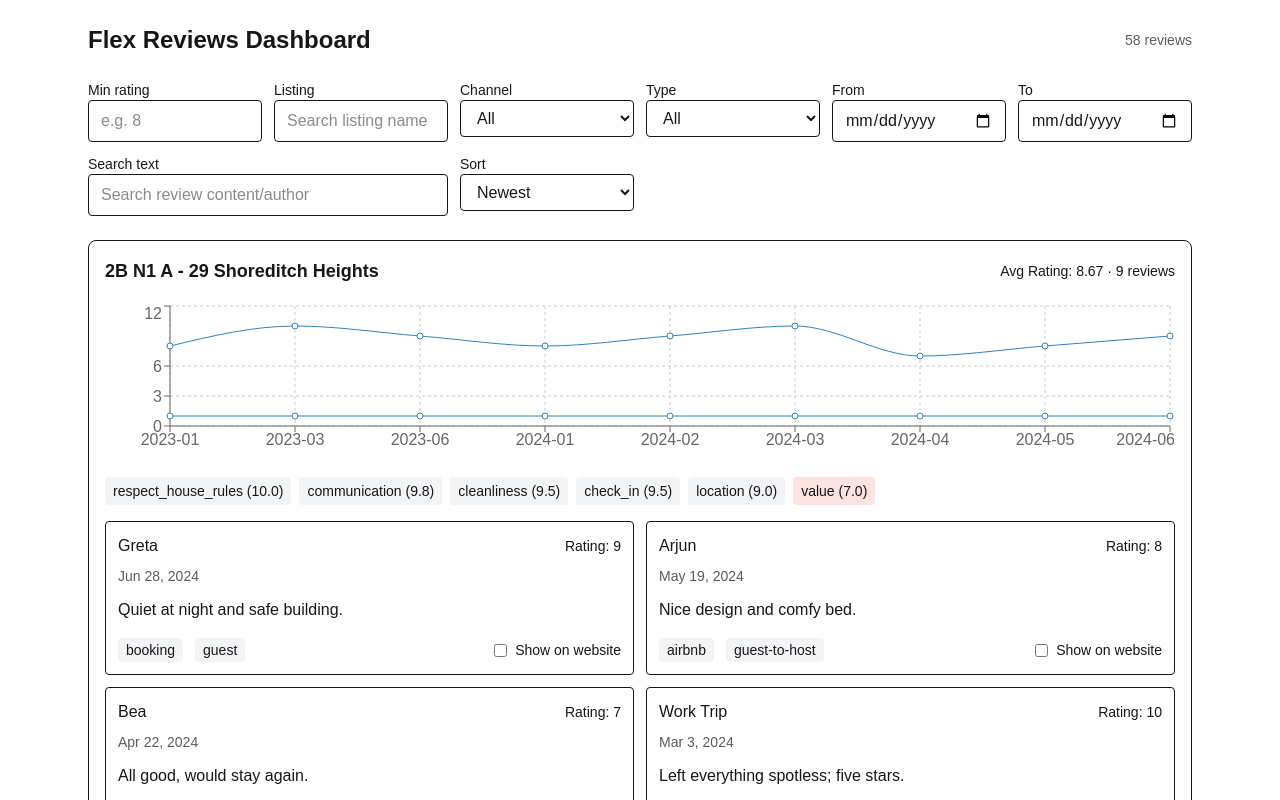
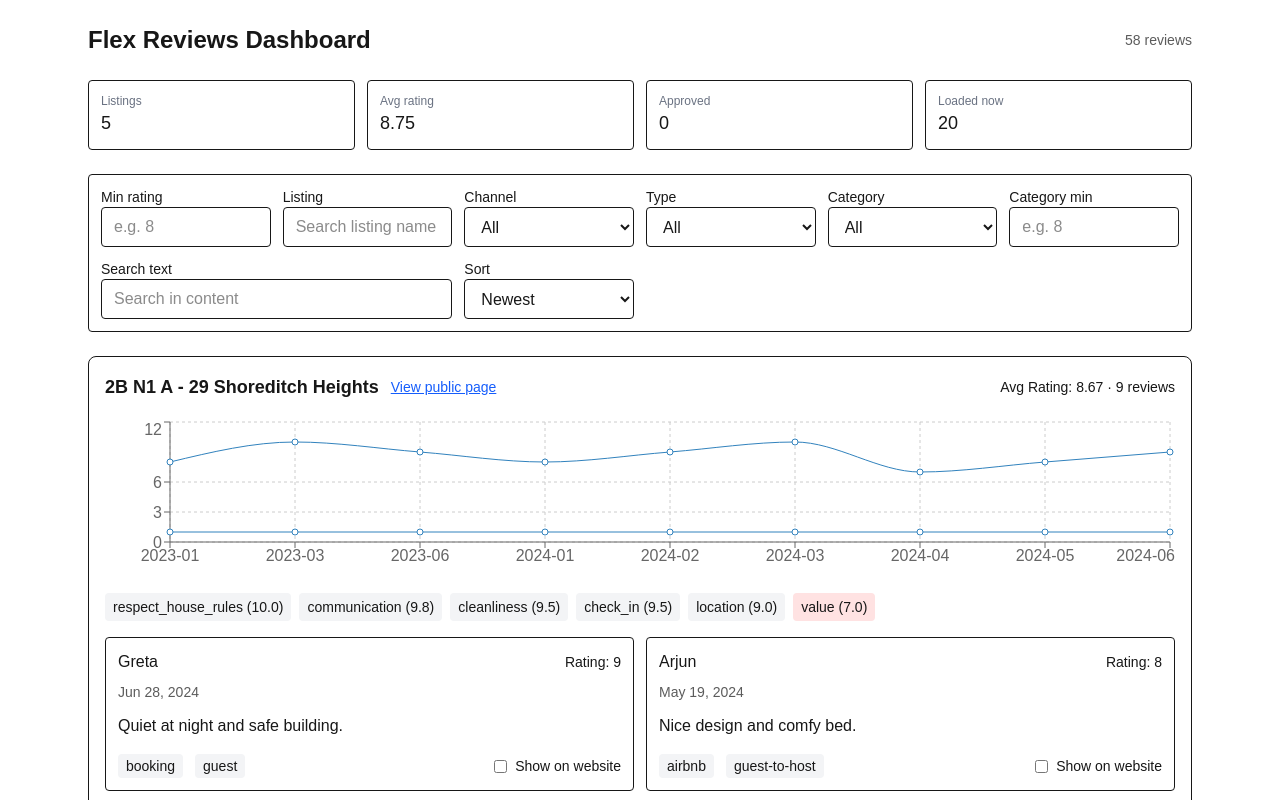
Before and after one commit to nshalitha7/flex-dashboard, a Next.js app: page /dashboard in a window 1280 px wide. Shown: the top 800 px of the page. Built offline with nearby package versions, Linux system fonts and the light colour scheme.

Commit message:
feat: add category filter, load approvals from persistence filestore

```diff
--- a/src/app/api/approvals/route.ts
+++ b/src/app/api/approvals/route.ts
@@ -5,8 +5,9 @@ import type { ApprovalRecord } from '@/domain/reviews/types';
 export async function GET(req: NextRequest) {
   const store = await approvalsStore();
   const { searchParams } = new URL(req.url);
-  const listingId = Number(searchParams.get('listingId'));
-  if (Number.isFinite(listingId)) {
+  const listingIdParam = searchParams.get('listingId');
+  const listingId = Number(listingIdParam);
+  if (listingIdParam != null && listingIdParam != '' && Number.isFinite(listingId)) {
     const list = await store.listByListing(listingId);
     return NextResponse.json({ status: 'success', result: list });
   }
--- a/src/app/api/reviews/hostaway/route.ts
+++ b/src/app/api/reviews/hostaway/route.ts
@@ -11,6 +11,9 @@ export async function GET(req: Request) {
   try {
     const { searchParams } = new URL(req.url);
     const listingIdQ = numU(searchParams.get('listingId'));
+    const category = strU(searchParams.get('category'));
+    const categoryMin = numU(searchParams.get('categoryMin'));
+
     const q = {
       minRating: numU(searchParams.get('minRating')),
       channel: strU(searchParams.get('channel')),
@@ -29,14 +32,23 @@ export async function GET(req: Request) {
     if (listingIdQ != null) {
       filtered = filtered.filter((r) => (r.listingId ? Number(r.listingId) : NaN) === listingIdQ);
     }
+    if (category) {
+      filtered = filtered.filter((r) =>
+        (r.categories ?? []).some(
+          (c) =>
+            c.category === category &&
+            (categoryMin == null || (typeof c.rating === 'number' && c.rating >= categoryMin)),
+        ),
+      );
+    }
 
     const sorted = sortReviews(filtered, sort);
     const { slice, total, page: p, perPage: pp } = paginate(sorted, page, perPage);
 
     return Response.json({
       status: 'success',
-      count: slice.length, // total after filters (before pagination)
-      total, // total filtered items (for convenience)
+      count: slice.length, // // items in this page
+      total, // all items after filters
       page: p,
       perPage: pp,
       result: slice,
--- a/src/app/dashboard/page.tsx
+++ b/src/app/dashboard/page.tsx
@@ -1,12 +1,12 @@
 'use client';
 
+import useSWR from 'swr';
 import useSWRInfinite from 'swr/infinite';
 import { useEffect, useMemo, useState } from 'react';
 import { fetchJSON } from '@/lib/fetcher';
 import type { NormalizedReview, SortKey, ReviewType } from '@/domain/reviews';
 import DashboardFilters, { Filters } from '@/components/DashboardFilters';
 import ListingGroup from '@/components/ListingGroup';
-import { loadApprovals, toggleApproval, type ApprovalsMap } from '@/lib/storage';
 
 type ApiResponse = {
   status: 'success' | 'error';
@@ -15,8 +15,20 @@ type ApiResponse = {
   page: number;
   perPage: number;
   result: NormalizedReview[];
-  total?: number; // items across all pages
+  total?: number; // items across all pages (after filters)
 };
+
+type ApprovalRecord = {
+  listingId: number;
+  reviewId: string | number;
+  approved: boolean;
+  approvedAt: string;
+};
+
+// approvals map is keyed by `${listingId}:${reviewId}`
+type ApprovalsMap = Record<string, boolean>;
+const keyOf = (listingId: number | string | null | undefined, reviewId: string | number) =>
+  `${listingId ?? ''}:${reviewId}`;
 
 function buildQueryBase(f: Filters) {
   const params = new URLSearchParams();
@@ -28,6 +40,9 @@ function buildQueryBase(f: Filters) {
   if (f.to) params.set('to', f.to);
   if (f.search) params.set('search', f.search);
   if (f.sort) params.set('sort', f.sort);
+  if (f.category) params.set('category', f.category);
+  if (f.categoryMin !== '' && f.categoryMin != null)
+    params.set('categoryMin', String(f.categoryMin));
   return params.toString();
 }
 
@@ -41,18 +56,30 @@ export default function DashboardPage() {
     to: '',
     search: '',
     sort: 'newest' as SortKey,
+    category: '',
+    categoryMin: '',
   });
+
+  // load approvals
+  const { data: approvalsRes } = useSWR<{ status: 'success'; result: ApprovalRecord[] }>(
+    '/api/approvals',
+    fetchJSON,
+  );
 
   const [approvals, setApprovals] = useState<ApprovalsMap>({});
   useEffect(() => {
-    setApprovals(loadApprovals());
-  }, []);
+    if (!approvalsRes?.result) return;
+    const m: ApprovalsMap = {};
+    for (const a of approvalsRes.result) {
+      m[keyOf(a.listingId, a.reviewId)] = !!a.approved;
+    }
+    setApprovals(m);
+  }, [approvalsRes]);
 
   const base = buildQueryBase(filters);
   const perPage = 20;
 
   const getKey = (pageIndex: number, previousPageData: ApiResponse | null) => {
-    // if previous page had fewer than perPage items, we've reached the end
     if (previousPageData && previousPageData.result.length < perPage) return null;
     const page = pageIndex + 1;
     return `/api/reviews/hostaway?${base}&page=${page}&perPage=${perPage}`;
@@ -64,12 +91,14 @@ export default function DashboardPage() {
     {
       revalidateFirstPage: true,
       keepPreviousData: true,
+      revalidateOnFocus: false,
+      dedupingInterval: 3000,
     },
   );
 
   const flat: NormalizedReview[] = useMemo(() => (data ?? []).flatMap((d) => d.result), [data]);
 
-  // build listing groups from the reviews fetched so far
+  // build listing groups
   const grouped = useMemo(() => {
     const map = new Map<string, { listingId: string | number | null; items: NormalizedReview[] }>();
     for (const r of flat) {
@@ -77,7 +106,6 @@ export default function DashboardPage() {
       if (!map.has(key)) map.set(key, { listingId: r.listingId ?? null, items: [] });
       map.get(key)!.items.push(r);
     }
-    // sort by listing name
     return [...map.entries()]
       .sort((a, b) => a[0].localeCompare(b[0]))
       .map(([listing, obj]) => ({ listing, listingId: obj.listingId, reviews: obj.items }));
@@ -87,7 +115,16 @@ export default function DashboardPage() {
   const last = data?.[data?.length - 1];
   const isEnd = !!last && last.result.length < perPage;
 
-  const onToggle = (id: string) => setApprovals((curr) => toggleApproval(curr, id));
+  const onToggle = (compositeKey: string) =>
+    setApprovals((curr) => ({ ...curr, [compositeKey]: !curr[compositeKey] }));
+
+  // KPI bar
+  const uniqueListings = grouped.length;
+  const rated = flat.filter((r) => typeof r.rating === 'number');
+  const overallAvg = rated.length
+    ? (rated.reduce((s, r) => s + (r.rating as number), 0) / rated.length).toFixed(2)
+    : '–';
+  const approvedCount = Object.values(approvals).filter(Boolean).length;
 
   return (
     <main className="p-6 max-w-6xl mx-auto space-y-6">
@@ -102,6 +139,27 @@ export default function DashboardPage() {
         </div>
       </header>
 
+      {/* KPI bar */}
+      <section className="grid grid-cols-2 md:grid-cols-4 gap-3">
+        <div className="border rounded p-3">
+          <div className="text-xs text-gray-500">Listings</div>
+          <div className="text-lg font-medium">{uniqueListings}</div>
+        </div>
+        <div className="border rounded p-3">
+          <div className="text-xs text-gray-500">Avg rating</div>
+          <div className="text-lg font-medium">{overallAvg}</div>
+        </div>
+        <div className="border rounded p-3">
+          <div className="text-xs text-gray-500">Approved</div>
+          <div className="text-lg font-medium">{approvedCount}</div>
+        </div>
+        <div className="border rounded p-3">
+          <div className="text-xs text-gray-500">Loaded now</div>
+          <div className="text-lg font-medium">{flat.length}</div>
+        </div>
+      </section>
+
+      <div className="top-4 z-10 border rounded p-3">
         <DashboardFilters
           value={filters}
           onChange={(next) => {
@@ -109,6 +167,7 @@ export default function DashboardPage() {
             setFilters(next);
           }}
         />
+      </div>
 
       {error && (
         <div className="border border-red-200 bg-red-50 text-red-700 rounded p-3">
@@ -134,7 +193,6 @@ export default function DashboardPage() {
         />
       ))}
 
-      {/* Load more */}
       {flat.length > 0 && (
         <div className="flex items-center justify-center pt-2">
           <button
--- a/src/components/DashboardFilters.tsx
+++ b/src/components/DashboardFilters.tsx
@@ -12,6 +12,8 @@ export type Filters = {
   to: string;
   search: string;
   sort: SortKey;
+  category: string;
+  categoryMin: number | '';
 };
 
 type Props = {
@@ -19,12 +21,24 @@ type Props = {
   onChange: (next: Filters) => void;
 };
 
+const CATEGORIES = [
+  '',
+  'cleanliness',
+  'communication',
+  'respect_house_rules',
+  'check_in',
+  'location',
+  'value',
+];
+
 export default function DashboardFilters({ value, onChange }: Props) {
   const id = useId();
   const set = <K extends keyof Filters>(k: K, v: Filters[K]) => onChange({ ...value, [k]: v });
 
+  const ctl = 'border rounded px-3 h-10';
+
   return (
-    <div className="grid md:grid-cols-3 lg:grid-cols-6 gap-3">
+    <div className="grid items-end md:grid-cols-3 lg:grid-cols-6 gap-3">
       <div className="flex flex-col">
         <label htmlFor={`${id}-min`} className="text-sm">
           Min rating
@@ -36,7 +50,7 @@ export default function DashboardFilters({ value, onChange }: Props) {
           max={10}
           value={value.minRating}
           onChange={(e) => set('minRating', e.target.value === '' ? '' : Number(e.target.value))}
-          className="border rounded px-3 py-2"
+          className={ctl}
           placeholder="e.g. 8"
         />
       </div>
@@ -49,7 +63,7 @@ export default function DashboardFilters({ value, onChange }: Props) {
           id={`${id}-listing`}
           value={value.listingName}
           onChange={(e) => set('listingName', e.target.value)}
-          className="border rounded px-3 py-2"
+          className={ctl}
           placeholder="Search listing name"
         />
       </div>
@@ -62,7 +76,7 @@ export default function DashboardFilters({ value, onChange }: Props) {
           id={`${id}-channel`}
           value={value.channel}
           onChange={(e) => set('channel', e.target.value)}
-          className="border rounded px-3 py-2"
+          className={ctl}
         >
           <option value="">All</option>
           <option value="hostaway">Hostaway</option>
@@ -80,7 +94,7 @@ export default function DashboardFilters({ value, onChange }: Props) {
           id={`${id}-type`}
           value={value.type}
           onChange={(e) => set('type', e.target.value as Filters['type'])}
-          className="border rounded px-3 py-2"
+          className={ctl}
         >
           <option value="">All</option>
           <option value="guest">guest</option>
@@ -90,28 +104,36 @@ export default function DashboardFilters({ value, onChange }: Props) {
       </div>
 
       <div className="flex flex-col">
-        <label htmlFor={`${id}-from`} className="text-sm">
-          From
+        <label htmlFor={`${id}-cat`} className="text-sm">
+          Category
         </label>
-        <input
-          id={`${id}-from`}
-          type="date"
-          value={value.from}
-          onChange={(e) => set('from', e.target.value)}
-          className="border rounded px-3 py-2"
-        />
+        <select
+          id={`${id}-cat`}
+          value={value.category}
+          onChange={(e) => set('category', e.target.value)}
+          className={ctl}
+        >
+          {CATEGORIES.map((c) => (
+            <option key={c || 'all'} value={c}>
+              {c || 'All'}
+            </option>
+          ))}
+        </select>
       </div>
 
       <div className="flex flex-col">
-        <label htmlFor={`${id}-to`} className="text-sm">
-          To
+        <label htmlFor={`${id}-catmin`} className="text-sm">
+          Category min
         </label>
         <input
-          id={`${id}-to`}
-          type="date"
-          value={value.to}
-          onChange={(e) => set('to', e.target.value)}
-          className="border rounded px-3 py-2"
+          id={`${id}-catmin`}
+          type="number"
+          min={0}
+          max={10}
+          value={value.categoryMin}
+          onChange={(e) => set('categoryMin', e.target.value === '' ? '' : Number(e.target.value))}
+          className={ctl}
+          placeholder="e.g. 8"
         />
       </div>
 
@@ -123,8 +145,8 @@ export default function DashboardFilters({ value, onChange }: Props) {
           id={`${id}-search`}
           value={value.search}
           onChange={(e) => set('search', e.target.value)}
-          className="border rounded px-3 py-2 w-full"
-          placeholder="Search review content/author"
+          className={`${ctl} w-full`}
+          placeholder="Search in content"
         />
       </div>
 
@@ -136,7 +158,7 @@ export default function DashboardFilters({ value, onChange }: Props) {
           id={`${id}-sort`}
           value={value.sort}
           onChange={(e) => set('sort', e.target.value as SortKey)}
-          className="border rounded px-3 py-2"
+          className={ctl}
         >
           <option value="newest">Newest</option>
           <option value="oldest">Oldest</option>
--- a/src/components/ListingGroup.tsx
+++ b/src/components/ListingGroup.tsx
@@ -1,17 +1,21 @@
 'use client';
 
+import { useState } from 'react';
+import Link from 'next/link';
 import type { NormalizedReview } from '@/domain/reviews';
 import TrendChart from './TrendChart';
+import { bucketByMonth } from '@/domain/reviews';
 import ReviewCard from './ReviewCard';
-import { bucketByMonth } from '@/domain/reviews';
-import { useState } from 'react';
 
 type Props = {
   listing: string;
   reviews: NormalizedReview[];
-  approvals: Record<string, boolean>;
-  onToggle: (id: string) => void;
+  approvals: Record<string, boolean>; // composite keyed map
+  onToggle: (compositeKey: string) => void; // composite key toggler
 };
+
+const keyOf = (listingId: number | string | null | undefined, reviewId: string | number) =>
+  `${listingId ?? ''}:${reviewId}`;
 
 function avg(nums: (number | null | undefined)[]) {
   const vals = nums.filter((x): x is number => typeof x === 'number');
@@ -34,21 +38,29 @@ function categoryAverages(reviews: NormalizedReview[]) {
 }
 
 export default function ListingGroup({ listing, reviews, approvals, onToggle }: Props) {
-  const average = avg(reviews.map((r) => r.rating)) ?? 0;
+  const average = (avg(reviews.map((r) => r.rating)) ?? 0).toFixed(2);
   const monthly = bucketByMonth(reviews);
   const categories = categoryAverages(reviews)
     .sort((a, b) => (b.avg ?? 0) - (a.avg ?? 0))
     .slice(0, 6);
+
   const [showAll, setShowAll] = useState(false);
   const visible = showAll ? reviews : reviews.slice(0, 4);
+  const listingId = reviews[0]?.listingId;
 
   return (
     <div className="border rounded-lg p-4 space-y-4">
       <div className="flex flex-col md:flex-row md:items-center md:justify-between gap-2">
-        <h2 className="text-lg font-semibold">{listing}</h2>
+        <div className="flex items-center gap-3">
+          <h2 className="text-lg font-semibold">{listing}</h2>
+          {typeof listingId !== 'undefined' && (
+            <Link href={`/properties/${listingId}`} className="text-sm text-blue-600 underline">
+              View public page
+            </Link>
+          )}
+        </div>
         <div className="text-sm">
-          Avg Rating: <span className="font-medium">{average.toFixed(2)}</span> · {reviews.length}{' '}
-          reviews
+          Avg Rating: <span className="font-medium">{average}</span> · {reviews.length} reviews
         </div>
       </div>
 
@@ -68,9 +80,12 @@ export default function ListingGroup({ listing, reviews, approvals, onToggle }:
       </div>
 
       <div className="grid md:grid-cols-2 gap-3">
-        {visible.map((r) => (
-          <ReviewCard key={r.id} review={r} approved={!!approvals[r.id]} onToggle={onToggle} />
-        ))}
+        {visible.map((r) => {
+          const key = keyOf(r.listingId, r.id);
+          return (
+            <ReviewCard key={r.id} review={r} approved={!!approvals[key]} onToggle={onToggle} />
+          );
+        })}
       </div>
 
       {reviews.length > visible.length && (
--- a/src/components/ReviewCard.tsx
+++ b/src/components/ReviewCard.tsx
@@ -7,37 +7,38 @@ import { fmtDate } from '@/lib/format';
 type Props = {
   review: NormalizedReview;
   approved: boolean;
-  onToggle: (id: string) => void;
+  onToggle: (compositeKey: string) => void; // `${listingId}:${reviewId}`
 };
+
+const keyOf = (listingId: number | string | null | undefined, reviewId: string | number) =>
+  `${listingId ?? ''}:${reviewId}`;
 
 export default function ReviewCard({ review, approved, onToggle }: Props) {
   const [saving, setSaving] = useState(false);
 
   async function handleToggle(next: boolean) {
-    // optimistic UI first
-    onToggle(review.id);
+    const compositeKey = keyOf(review.listingId, review.id);
+
+    onToggle(compositeKey);
 
     setSaving(true);
     try {
-      // persist to server so public page can read it
       const res = await fetch('/api/approvals', {
         method: 'POST',
         headers: { 'Content-Type': 'application/json' },
         body: JSON.stringify({
-          listingId: review.listingId, // <- required by the API
+          listingId: review.listingId,
           reviewId: review.id,
           approved: next,
         }),
       });
-
       if (!res.ok) {
-        // revert if server failed
-        onToggle(review.id);
+        // revert on failure
+        onToggle(compositeKey);
         console.error('Failed to save approval', await res.text());
       }
     } catch (e) {
-      // revert if network error
-      onToggle(review.id);
+      onToggle(compositeKey);
       console.error('Failed to save approval', e);
     } finally {
       setSaving(false);
```
Also changed, not shown: .data/approvals.json. Lines whose indentation alone changed are shown as unchanged.
